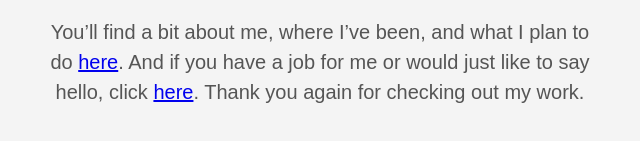
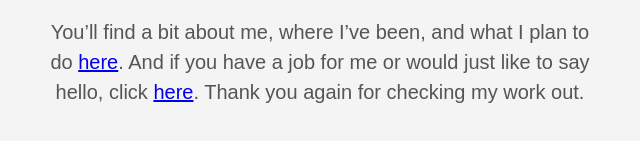
Before and after one commit to Ay-slim/Portfolio-Website, a plain HTML site: page index.html in a window 1280 px wide. Shown: the part 785-926 px from the top of the page, 320-960 px from the left. Drawn offline with Linux system fonts and the light colour scheme.

Commit message:
Welcome page changes

```diff
--- a/index.html
+++ b/index.html
@@ -140,7 +140,7 @@
   <article class="cf ph3 ph5-l pv3 pv4-l f4 tc-l center measure-wide lh-copy mid-gray">
     <p>Hi. Thank you for dropping by.</p>
 <p>This portfolio contains the projects I&rsquo;ve worked on, you can explore them by clicking <a href="https://ay-slim.github.io/Portfolio-Website/projects/">here</a>. I&rsquo;ll update this site as I work on more exciting problems, so be sure to check back once in a while to see what&rsquo;s new.</p>
-<p>You&rsquo;ll find a bit about me, where I&rsquo;ve been, and what I plan to do <a href="https://ay-slim.github.io/Portfolio-Website/about/">here</a>. And if you have a job for me or would just like to say hello, click <a href="https://ay-slim.github.io/Portfolio-Website/contact/">here</a>. Thank you again for checking out my work.</p>
+<p>You&rsquo;ll find a bit about me, where I&rsquo;ve been, and what I plan to do <a href="https://ay-slim.github.io/Portfolio-Website/about/">here</a>. And if you have a job for me or would just like to say hello, click <a href="https://ay-slim.github.io/Portfolio-Website/contact/">here</a>. Thank you again for checking my work out.</p>
 
   </article>
 
```
